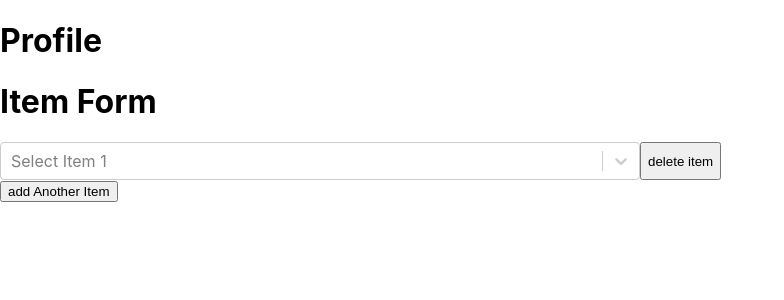
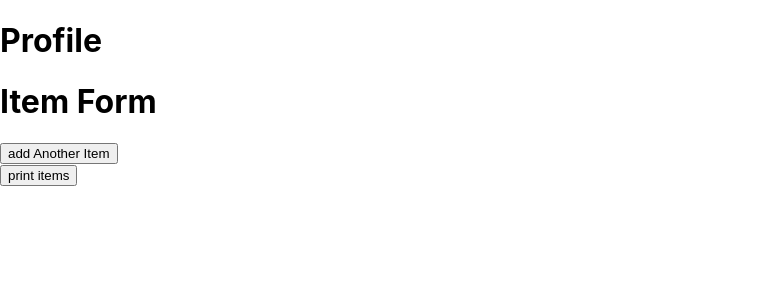
Before and after one commit to brandta-1/merchants-guild, a React (Create React App) app in the folder client/: page /profile in a window 1280 px wide. Shown: the top 300 px of the page, without its empty margins (0-784 px from the left). Built offline with nearby package versions, Linux system fonts and the light colour scheme.

Commit message:
fixed a prop drilling bug

```diff
--- a/client/package.json
+++ b/client/package.json
@@ -13,6 +13,7 @@
     "react-router-dom": "^6.14.1",
     "react-scripts": "5.0.1",
     "react-select": "^5.7.4",
+    "uuid": "^9.0.1",
     "web-vitals": "^2.1.4"
   },
   "scripts": {
--- a/client/src/components/ListingForm.js
+++ b/client/src/components/ListingForm.js
@@ -1,38 +1,51 @@
 import React, { useState, useEffect } from 'react';
 import Select from 'react-select';
-import ItemForm from '../components/ItemForm';
+import ItemForm from './ItemForm';
+import { v4 as uuidv4 } from 'uuid';
 
 
 const ListingForm = () => {
 
-
-
-    const [numItems, setNumItems] = useState([0])
-    const [items, setItems] = useState([0]);
-
-    console.log("top of component state", items)
+    const [items, setItems] = useState([]);
 
     const deleteItem = (id) => {
         console.log("deleted", id)
 
         setItems((c) => {
 
-            const test = c.toSpliced(id, 1)
+            const index = c.map((i) => i.id).indexOf(id);
+
+            const test = c.toSpliced(index, 1)
             console.log(test);
             return test;
         });
 
     }
 
+    const addItem = (e) => {
+        console.log(e);
+
+        setItems((c) => {
+
+            return [...c, { name: undefined, rarity: 'Uncommon', enchantments: [], id: uuidv4() }]
+
+        })
+    }
+
     const sendToParent = (item, rarity, ench, id) => {
 
-        // console.log(item, rarity, ench, id)
+        console.log("item", item, "rarity", rarity, "ench", ench, "id", id)
         setItems((c) => {
-            c[id] = {
+
+            const index = c.map((i) => i.id).indexOf(id);
+
+            c[index] = {
+                ...c[index],
                 name: item,
                 rarity: rarity,
                 enchantments: ench
-            };
+            }
+
             return c;
         })
 
@@ -41,14 +54,17 @@ const ListingForm = () => {
     return (
         <>
             <h1>Item Form</h1>
-            {items.map((i, j) => {
-                console.log("THIS IS I",i)
+            {items.map((i) => {
                 return (
-                    <ItemForm deleteItem={deleteItem} key={i.name || j} id={j} sendToParent={sendToParent} />
+                    <ItemForm deleteItem={deleteItem} theItem={i} key={i.id} id={i.id} sendToParent={sendToParent} />
                 )
             })}
 
-            <button onClick={() => setItems((c) => c.concat([0]))}>add Another Item</button>
+            <button onClick={addItem}>add Another Item</button>
+
+
+            <br></br>
+            <button onClick={() => console.log(items)}>print items</button>
         </>
     )
 }
--- a/client/src/components/itemForm.js
+++ b/client/src/components/itemForm.js
@@ -3,16 +3,18 @@ import Select from 'react-select';
 import { itemRarity, itemProperties, itemNames } from '../utils/items';
 
 
-const ItemForm = ({ deleteItem, id, sendToParent }) => {
+const ItemForm = ({ theItem, deleteItem, id, sendToParent }) => {
 
     const [item, setItem] = useState();
     const [rarity, setRarity] = useState('Uncommon');
     const [ench, setEnch] = useState([]);
 
     useEffect(() => {
+        console.log("is this running????")
         sendToParent(item, rarity, ench, id);
     }, [item, rarity, ench])
 
+    console.log(theItem);
 
     // console.log("this is ench state", ench)
 
@@ -31,10 +33,10 @@ const ItemForm = ({ deleteItem, id, sendToParent }) => {
         setRarity(e);
     }
 
-    const addEnch = (e,j) => {
+    const addEnch = (e, j) => {
         // console.log("this is the ench", e);
         setEnch((c) => {
-            c[j]={property: e, value: 0}
+            c[j] = { property: e, value: 0 }
             return c;
         });
     }
@@ -46,7 +48,7 @@ const ItemForm = ({ deleteItem, id, sendToParent }) => {
             <Select
                 className="item-select"
                 options={itemNames}
-                placeholder={`Select Item ${id+1}`}
+                placeholder={`Select Item ${id + 1}`}
                 onChange={({ value }) => addItem(value)}
 
             />
@@ -61,10 +63,10 @@ const ItemForm = ({ deleteItem, id, sendToParent }) => {
                     />
                     {enchants.map((i, j) => {
                         return (
-                            <>
+                            <div key={j}>
                                 <Select
                                     options={itemProperties}
-                                    onChange={({ value }) => addEnch(value,j)}
+                                    onChange={({ value }) => addEnch(value, j)}
                                 />
 
                                 <input
@@ -80,7 +82,7 @@ const ItemForm = ({ deleteItem, id, sendToParent }) => {
                                         })
                                     }}
                                 />
-                            </>
+                            </div>
                         )
                     })}
                 </>
```
